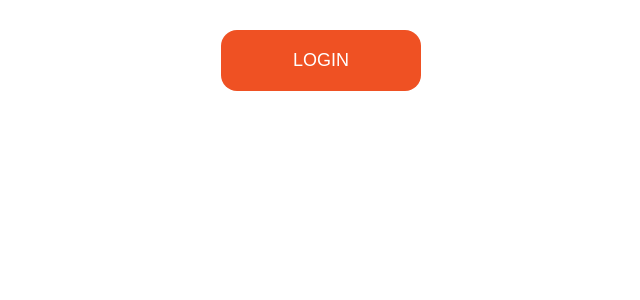
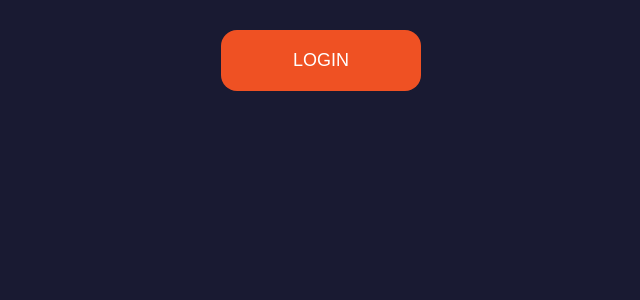
Before and after one commit to dodadoa/spotify-co-curate, a Next.js app: page /login in a window 1280 px wide. Shown: the top 300 px of the page, without its empty margins (319-959 px from the left). Built offline with nearby package versions, Linux system fonts and the light colour scheme.

Commit message:
style global

```diff
--- a/styles/globals.css
+++ b/styles/globals.css
@@ -4,6 +4,8 @@ body {
   margin: 0;
   font-family: -apple-system, BlinkMacSystemFont, Segoe UI, Roboto, Oxygen,
     Ubuntu, Cantarell, Fira Sans, Droid Sans, Helvetica Neue, sans-serif;
+  background: #191A32;
+  color: white;
 }
 
 a {
```
